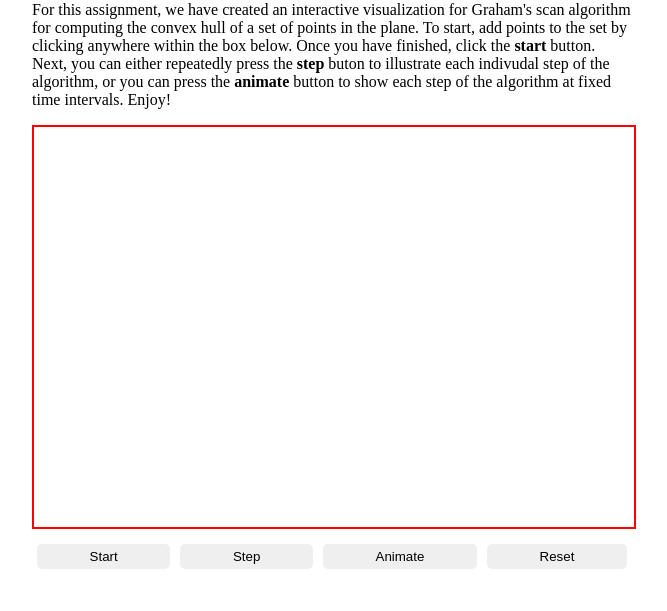
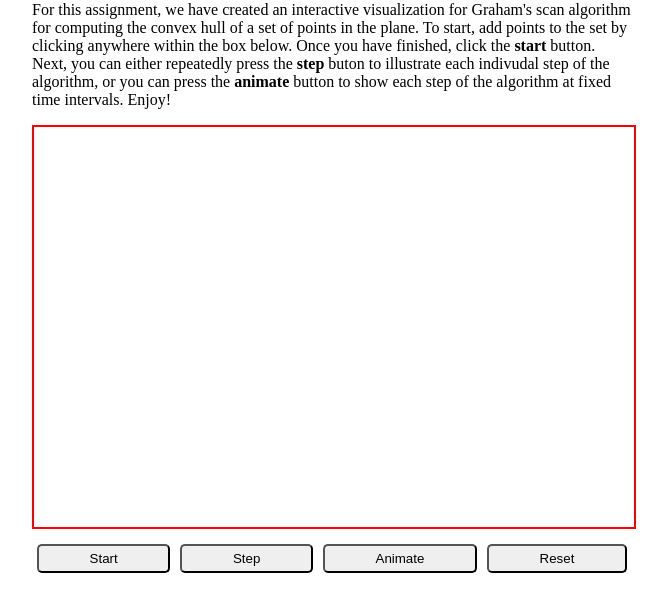
Before and after one commit to StefanWG/convex-hull, a plain HTML site: page index.html in a window 1280 px wide. Shown: the part 79-690 px from the top of the page, without its empty margins (308-975 px from the left). Drawn offline with Linux system fonts and the light colour scheme.

Commit message:
git test

```diff
--- a/style.css
+++ b/style.css
@@ -5,11 +5,11 @@
 }
 
 button{
-    margin: 0px 5px;
+  margin: 0px 5px;
   padding: 5px 10px;
-  border: 1px solid white;
   border-radius: 5px;
   cursor: pointer;
+  flex-grow: 1;
 }
 
 #convex-hull-box{
@@ -28,10 +28,6 @@ button{
     margin-top: 10px;
 }
 
-button {
-    flex-grow: 1;
-    border: none;
-}
 
 .point {
     r: 10;
```
